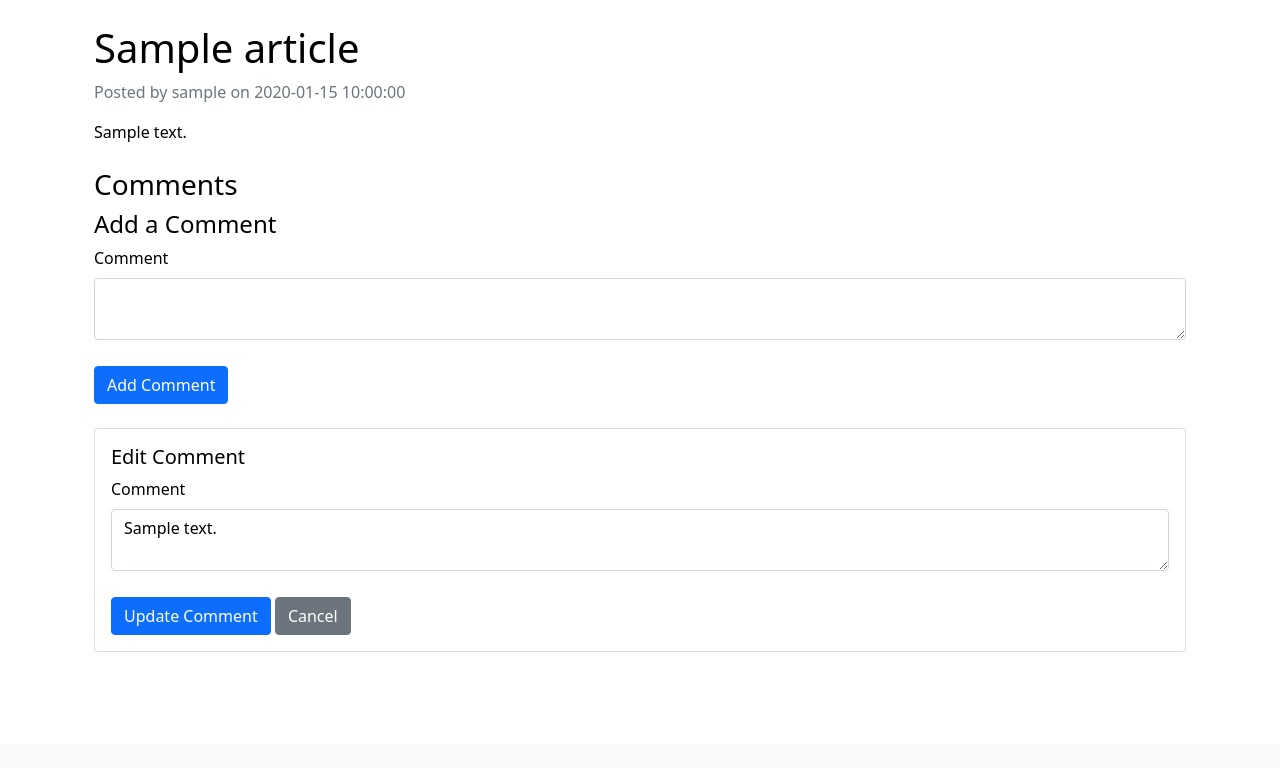
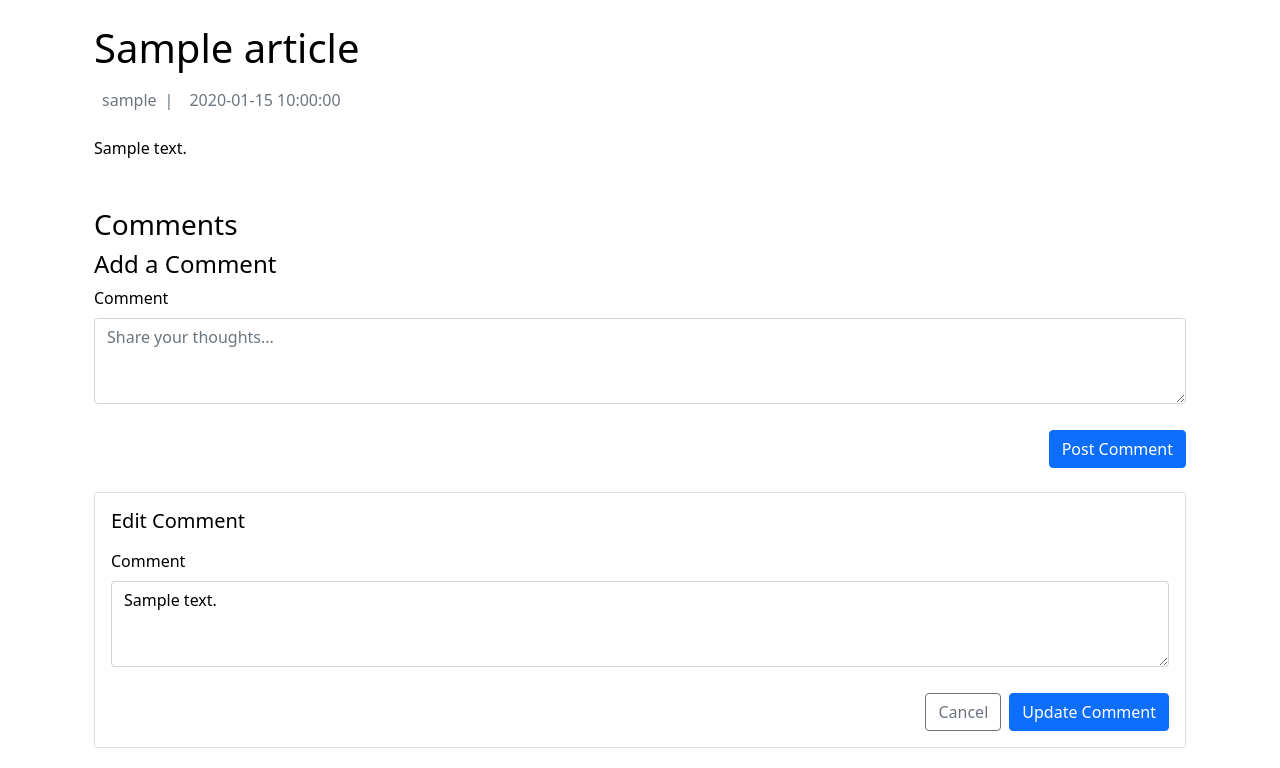
Before and after one commit to discipleartem/flask_blog, a Flask app: page /article/1?edit_comment_id=1 in a window 1280 px wide. Shown: the part 56-824 px from the top of the page. Before the commit the page ends 708 px from the top, so only its background shows below. Run offline with Flask 3, Linux system fonts and the light colour scheme; a user stored in the database is signed in; tables that the repository leaves empty hold one stand-in row (values such as "Sample post"); some libraries are stand-ins or nearby versions.

Commit message:
styled comments

```diff
--- a/app/templates/articles/view.html
+++ b/app/templates/articles/view.html
@@ -2,75 +2,111 @@
 
 {% block title %}{{ article.title }}{% endblock %}
 
+{% block extra_css %}
+<link rel="stylesheet" href="{{ url_for('static', filename='css/comments.css') }}">
+<link rel="stylesheet" href="https://cdn.jsdelivr.net/npm/bootstrap-icons@1.8.0/font/bootstrap-icons.css">
+{% endblock %}
+
 {% block content %}
 <div class="container mt-4">
-    <h1>{{ article.title }}</h1>
-    <p class="text-muted">Posted by {{ article.author }} on {{ article.created_at }}</p>
+    <article class="article-container mb-5">
+        <h1 class="mb-3">{{ article.title }}</h1>
+        <div class="d-flex align-items-center text-muted mb-4">
+            <i class="bi bi-person-circle me-2"></i> {{ article.author }}
+            <span class="mx-2">|</span>
+            <i class="bi bi-calendar3 me-2"></i> {{ article.created_at }}
+        </div>
 
-    <div class="article-content mb-4">
+        <div class="article-content mb-5">
             {{ article.content }}
         </div>
+    </article>
 
-    <h3>Comments</h3>
+    <!-- Comments Section -->
+    <div class="comments-section">
+        <h3><i class="bi bi-chat-left-text"></i> Comments</h3>
 
         <!-- New Comment Form -->
         {% if current_user.is_authenticated %}
-    <div class="mb-4">
+        <div class="comment-form-container">
             <h4>Add a Comment</h4>
             <form method="POST" action="{{ url_for('comments.create_comment', article_id=article.id) }}">
                 {{ new_comment_form.csrf_token }}
                 <div class="mb-3">
                     {{ new_comment_form.content.label(class="form-label") }}
-                {{ new_comment_form.content(class="form-control") }}
+                    {{ new_comment_form.content(class="form-control", rows="3", placeholder="Share your thoughts...") }}
                 </div>
-            <button type="submit" class="btn btn-primary">Add Comment</button>
+                <div class="d-flex justify-content-end">
+                    <button type="submit" class="btn btn-primary">
+                        <i class="bi bi-send"></i> Post Comment
+                    </button>
+                </div>
             </form>
+        </div>
+        {% else %}
+        <div class="alert alert-light" role="alert">
+            <i class="bi bi-key"></i> Please <a href="{{ url_for('auth.login') }}" class="alert-link">login</a> to leave a comment
         </div>
         {% endif %}
 
         <!-- Comments List -->
-    <div class="comments-section">
+        <div class="comments-list mt-4">
             {% for comment in comments %}
-        <div class="comment card mb-3" id="comment-{{ comment.id }}">
+            <div class="comment-item card" id="comment-{{ comment.id }}">
                 <div class="card-body">
-                <!-- Если это комментарий, который надо редактировать, показываем форму редактирования -->
+                    <!-- If this comment is being edited, show the edit form -->
                     {% if request.args.get('edit_comment_id')|int == comment.id and current_user.id == comment.user_id and edit_comment_form %}
-                    <h5 class="card-title">Edit Comment</h5>
+                        <h5 class="mb-3">Edit Comment</h5>
+                        <div class="edit-comment-form">
                             <form method="POST" action="{{ url_for('comments.edit_comment', article_id=article.id, comment_id=comment.id) }}">
                                 {{ edit_comment_form.csrf_token }}
                                 <div class="mb-3">
                                     {{ edit_comment_form.content.label(class="form-label") }}
-                            {{ edit_comment_form.content(class="form-control") }}
+                                    {{ edit_comment_form.content(class="form-control", rows="3") }}
                                 </div>
+                                <div class="d-flex justify-content-end">
+                                    <a href="{{ url_for('articles.view_article', article_id=article.id) }}" class="btn btn-outline-secondary me-2">Cancel</a>
                                     <button type="submit" class="btn btn-primary">Update Comment</button>
-                        <a href="{{ url_for('articles.view_article', article_id=article.id) }}" class="btn btn-secondary">Cancel</a>
+                                </div>
                             </form>
-                <!-- Иначе показываем содержимое комментария -->
+                        </div>
+                    <!-- Otherwise show the comment content -->
                     {% else %}
-                    <p class="card-text">{{ comment.content }}</p>
-                    <p class="card-subtitle text-muted">
-                        Posted by {{ comment.author }} on {{ comment.created_at }}
-                    </p>
+                        <div class="comment-content">{{ comment.content }}</div>
+                        <div class="comment-meta">
+                            <div>
+                                <span class="comment-author">{{ comment.author }}</span> ·
+                                <span class="comment-time">{{ comment.created_at }}</span>
+                            </div>
 
-                    <!-- Кнопки управления комментарием -->
                             {% if current_user.id == comment.user_id %}
-                    <div class="mt-2">
+                            <div class="comment-actions">
                                 <a href="{{ url_for('articles.view_article', article_id=article.id, edit_comment_id=comment.id) }}"
-                           class="btn btn-sm btn-outline-primary">Edit</a>
+                                   class="btn btn-sm btn-outline-primary">
+                                    <i class="bi bi-pencil-fill"></i> Edit
+                                </a>
 
                                 <form class="d-inline" method="POST"
                                       action="{{ url_for('comments.delete_comment', article_id=article.id, comment_id=comment.id) }}">
                                     {{ new_comment_form.csrf_token }}
-                            <button type="submit" class="btn btn-sm btn-outline-danger">Delete</button>
+                                    <button type="submit" class="btn btn-sm btn-outline-danger"
+                                            onclick="return confirm('Are you sure you want to delete this comment?')">
+                                        <i class="bi bi-trash-fill"></i> Delete
+                                    </button>
                                 </form>
                             </div>
                             {% endif %}
+                        </div>
                     {% endif %}
                 </div>
             </div>
             {% else %}
-        <p>No comments yet.</p>
+            <div class="text-center py-4">
+                <i class="bi bi-chat-square text-muted" style="font-size: 2rem;"></i>
+                <p class="text-muted mt-2">No comments yet. Be the first to share your thoughts!</p>
+            </div>
             {% endfor %}
         </div>
     </div>
+</div>
 {% endblock %}
```
Also changed, not shown: app/static/css/comments.css (added, +112 -0 lines), app/templates/comments/_comment.html (+16 -10 lines), app/templates/comments/_form.html (+14 -6 lines), app/templates/comments/section.html (+17 -10 lines). Lines whose indentation alone changed are shown as unchanged.
